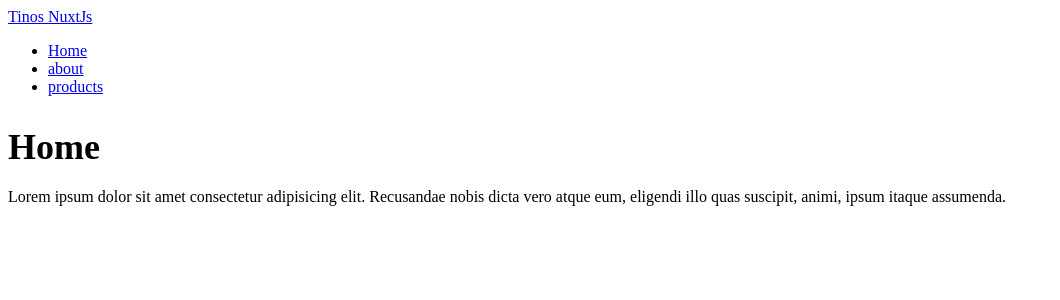
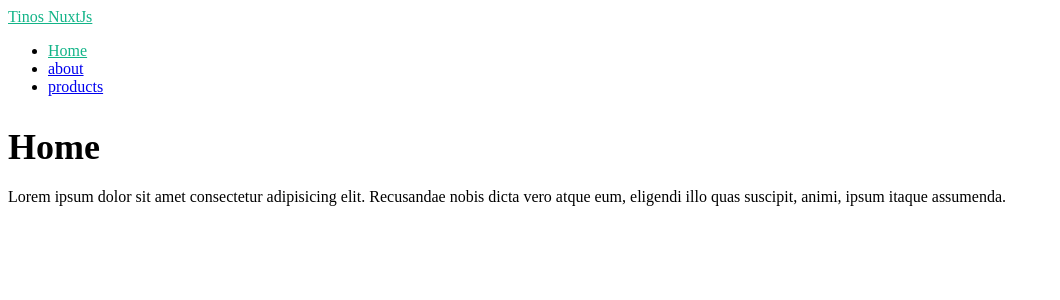
Before and after one commit to faustino21/learn-nuxt, a Nuxt app: page / in a window 1280 px wide. Shown: the top 300 px of the page, without its empty margins (0-1060 px from the left). Built offline with nearby package versions, Linux system fonts and the light colour scheme.

Commit message:
add default layout and custom layout for products

```diff
--- /dev/null
+++ b/layouts/default.vue
@@ -0,0 +1,25 @@
+<template>
+    <div>
+        <header>
+            <nav>
+                <NuxtLink to="/">Tinos NuxtJs</NuxtLink>
+                <ul>
+                    <li><NuxtLink to="/">Home</NuxtLink></li>
+                    <li><NuxtLink to="/about">about</NuxtLink></li>
+                    <li><NuxtLink to="/products">products</NuxtLink></li>
+                </ul>
+            </nav>
+        </header>
+
+        <!-- output page content -->
+        <div>
+            <slot />
+        </div>
+    </div>
+</template>
+
+<style scoped>
+    .router-link-exact-active {
+        color : #12b488;
+    }
+</style>
--- /dev/null
+++ b/layouts/products.vue
@@ -0,0 +1,28 @@
+<template>
+    <div>
+        <header>
+            <nav>
+                <NuxtLink to="/">Tinos NuxtJs</NuxtLink>
+            </nav>
+        </header>
+
+        <!-- output page content -->
+        <div>
+            <slot />
+        </div>
+
+        <footer>
+            <ul>
+                <li><NuxtLink to="/">Home</NuxtLink></li>
+                <li><NuxtLink to="/about">about</NuxtLink></li>
+                <li><NuxtLink to="/products">products</NuxtLink></li>
+            </ul>
+        </footer>
+    </div>
+</template>
+
+<style scoped>
+    .router-link-exact-active {
+        color : #12b488;
+    }
+</style>
--- a/pages/about.vue
+++ b/pages/about.vue
@@ -1,16 +1,5 @@
 <template>
     <div>
-        <header>
-            <nav>
-                <NuxtLink to="/">Tinos NuxtJs</NuxtLink>
-                <ul>
-                    <li><NuxtLink to="/">Home</NuxtLink></li>
-                    <li><NuxtLink to="/about">about</NuxtLink></li>
-                    <li><NuxtLink to="/products">products</NuxtLink></li>
-                </ul>
-            </nav>
-        </header>
-
         <h2>About</h2>
         <p>Lorem ipsum dolor sit amet consectetur adipisicing elit. Recusandae nobis dicta vero atque eum, eligendi illo quas suscipit, animi, ipsum itaque assumenda.</p>
     </div>
--- a/pages/index.vue
+++ b/pages/index.vue
@@ -1,16 +1,5 @@
 <template>
     <div>
-        <header>
-            <nav>
-                <NuxtLink to="/">Tinos NuxtJs</NuxtLink>
-                <ul>
-                    <li><NuxtLink to="/">Home</NuxtLink></li>
-                    <li><NuxtLink to="/about">about</NuxtLink></li>
-                    <li><NuxtLink to="/products">products</NuxtLink></li>
-                </ul>
-            </nav>
-        </header>
-
         <h2>Home</h2>
         <p>Lorem ipsum dolor sit amet consectetur adipisicing elit. Recusandae nobis dicta vero atque eum, eligendi illo quas suscipit, animi, ipsum itaque assumenda.</p>
     </div>
--- a/pages/products/[id].vue
+++ b/pages/products/[id].vue
@@ -7,7 +7,10 @@
 
 <script setup>
     const { id } = useRoute().params
-</script>
+    definePageMeta({
+        layout: 'products'
+    })
+<script>
 
 <style scoped>
 
--- a/pages/products/index.vue
+++ b/pages/products/index.vue
@@ -5,7 +5,9 @@
 </template>
 
 <script setup>
-
+    definePageMeta({
+        layout: 'products'
+    })
 </script>
 
 <style scoped>
```
